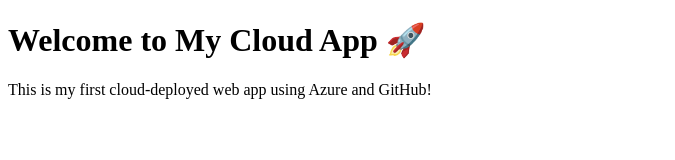
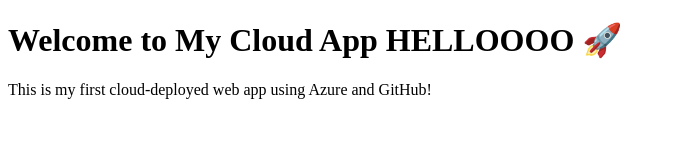
Before and after one commit to QuitsToaster/sample-exam, a plain HTML site: page index.html in a window 1280 px wide. Shown: the whole page, without its empty margins (0-675 px from the left). Drawn offline with Linux system fonts and the light colour scheme.

Commit message:
Update index.html

```diff
--- a/index.html
+++ b/index.html
@@ -5,7 +5,7 @@
   <title>My Cloud App Sample</title>
 </head>
 <body>
-  <h1>Welcome to My Cloud App 🚀</h1>
+  <h1>Welcome to My Cloud App HELLOOOO 🚀</h1>
   <p>This is my first cloud-deployed web app using Azure and GitHub!</p>
 </body>
 </html>
```
